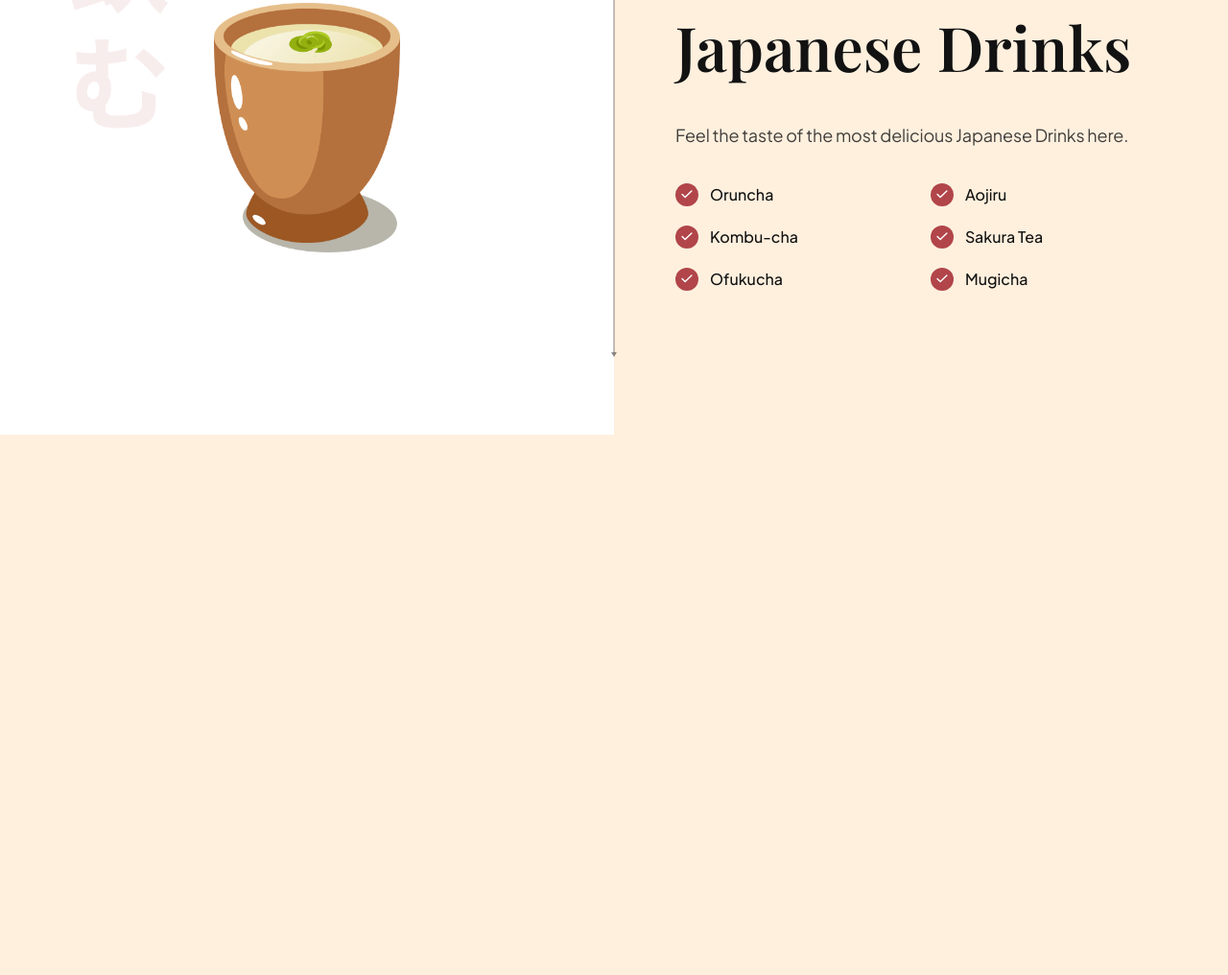
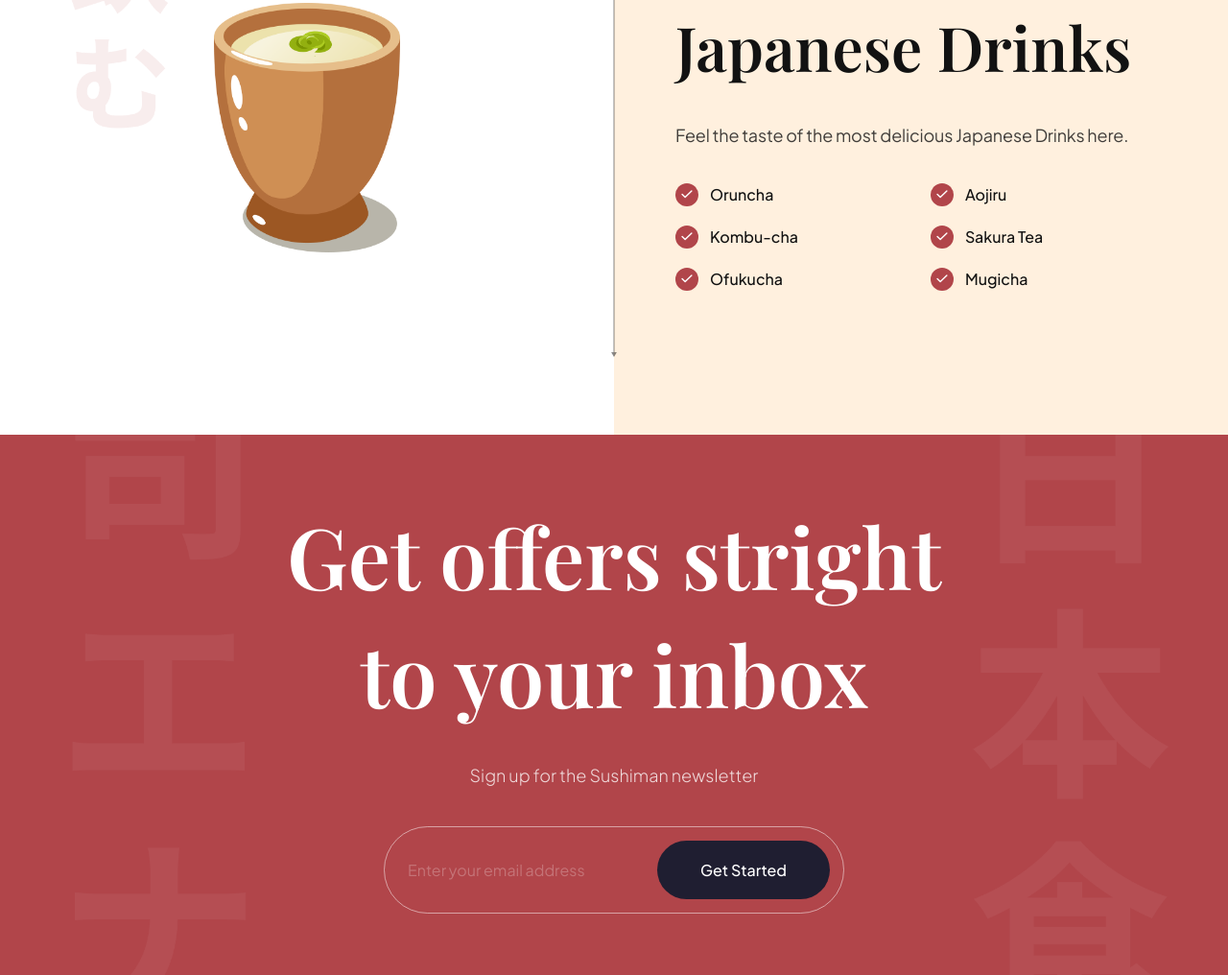
Before and after one commit to afiifatuts/modern-responsive-web, a website built with Vite: page index.html in a window 1280 px wide. Shown: the part 3245-4261 px from the top of the page at 96% size. Before the commit the page ends 3698 px from the top, so only its background shows below. Built offline with nearby package versions, Linux system fonts and the light colour scheme.

Commit message:
[feature] add subscription sections

```diff
--- a/css/sections/subscribe.css
+++ b/css/sections/subscribe.css
@@ -0,0 +1,82 @@
+.subscription{
+    padding: 64px;
+
+    background-color: var(--primary-color);
+    background-image: url('../../assets/subscribe_bg.png');
+
+    background-position: center;
+    background-repeat: no-repeat;
+    background-size: contain;
+
+    flex-direction: column;
+    overflow: hidden;
+}
+
+.subscription h2{
+    font-size: 88px;
+    font-family: var(--playfair-display);
+    font-weight: 600;
+    line-height: 123px;
+    color: #fff;
+    text-align: center;
+
+}
+
+.subscription p{
+    font-size: 18px;
+    font-family: var(--plus-jakarta-sans);
+    font-weight: 300;
+    line-height: 26px;
+    margin-top: 32px;
+    color: rgba(255, 255, 255, 0.8);
+}
+
+.subscription__form{
+    min-width: 480px;
+    margin-top: 40px;
+
+    padding: 14px 14px 14px 24px;
+
+    display: flex;
+    gap: 10px;
+
+    border: 1px solid rgba(255, 255, 255, 0.5);
+    border-radius: 46px;
+}
+
+.subscription__form input{
+    flex: 1;
+
+    font-size: 16px;
+    font-weight: 400px;
+    font-family: var(--plus-jakarta-sans);
+    opacity: 0.5;
+
+    background: transparent;
+    border: none;
+    outline: none;
+}
+
+.subscription__form input::placeholder{
+    color: #fff;
+    opacity: 0.5;
+}
+
+.subscription__form button{
+    padding: 20px;
+
+    min-width: 180px;
+
+    font-size: 16px;
+    font-weight: 500;
+    font-family: var(--plus-jakarta-sans);
+    color: #fff;
+    text-align: center;
+
+    background: var(--black-400);
+    border-radius: 46px;
+    border: none;
+    outline: none;
+
+    cursor: pointer;
+}
--- a/index.html
+++ b/index.html
@@ -325,6 +325,19 @@
       </section>
     </section>
 
+    <!-- ------------SUBSCRIPTION SECTION--------------- -->
+    <section class="subscription flex-center" id="services">
+      <h2 data-aos="flip-down">
+        Get offers stright <br />
+        to your inbox
+      </h2>
+      <p data-aos="fade-up">Sign up for the Sushiman newsletter</p>
+      <div class="subscription__form" data-aos="fade-up">
+        <input type="text" placeholder="Enter your email address" />
+        <button>Get Started</button>
+      </div>
+    </section>
+
     <script src="js/script.js" type="module"></script>
   </body>
 </html>
```
